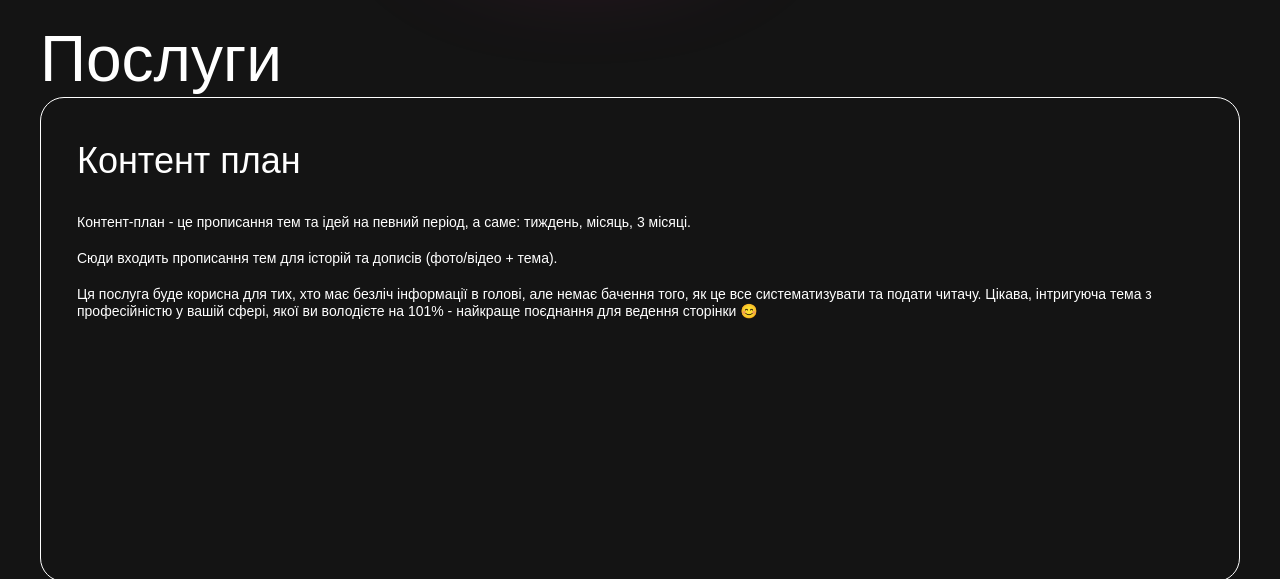
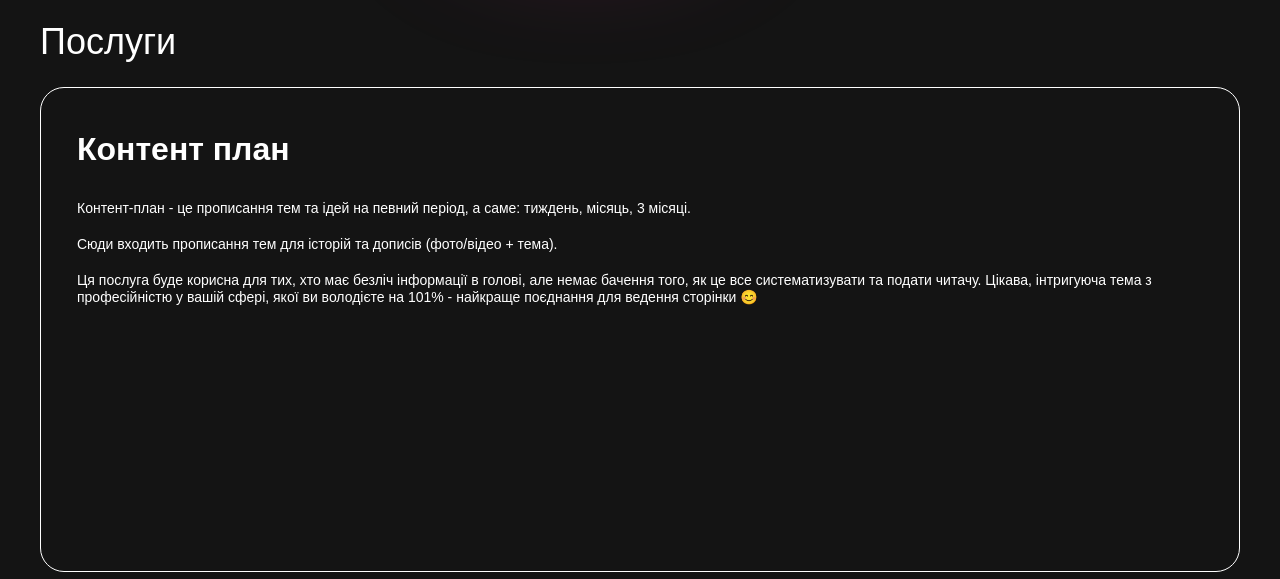
Before and after one commit to Nastia-Pirogova/SMM-Maria, a website: page assets/index.html in a window 1280 px wide. Shown: the part 1440-2019 px from the top of the page. Drawn offline with nearby package versions, Linux system fonts and the light colour scheme; a web font is replaced by a local one.

Commit message:
services fix 2 text margin

```diff
--- a/assets/css/services.css
+++ b/assets/css/services.css
@@ -1,12 +1,13 @@
 .services__title {
     font-family: Abhaya Libre, sans-serif;
-    font-size: 64px;
+    font-size: 36px;
     font-weight: 400;
-    line-height: 76px;
+    line-height: 42px;
+    margin-bottom: 24px;
 }
 
 .swiper-slide.swiper-slide-services.swiper-slide-active {
-    margin: 0;
+    margin: 0 0 24px 0;
 }
 
 .swiper-slide.swiper-slide-active {
@@ -21,9 +22,9 @@
 
 .slide__title {
     font-family: Abhaya Libre, sans-serif;
-    font-size: 36px;
-    font-weight: 400;
-    line-height: 42px;
+    font-size: 32px;
+    font-weight: 700;
+    line-height: 38px;
     margin-bottom: 32px;
 }
 
```
